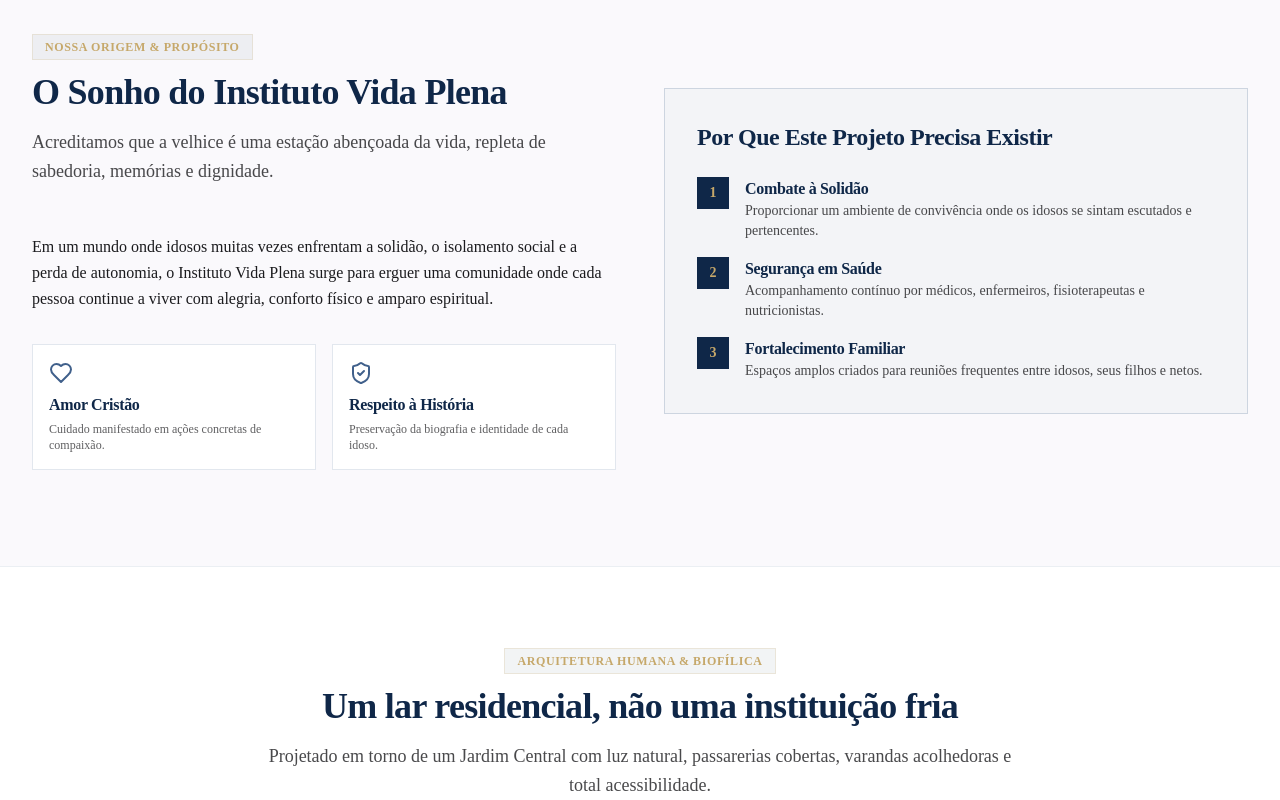
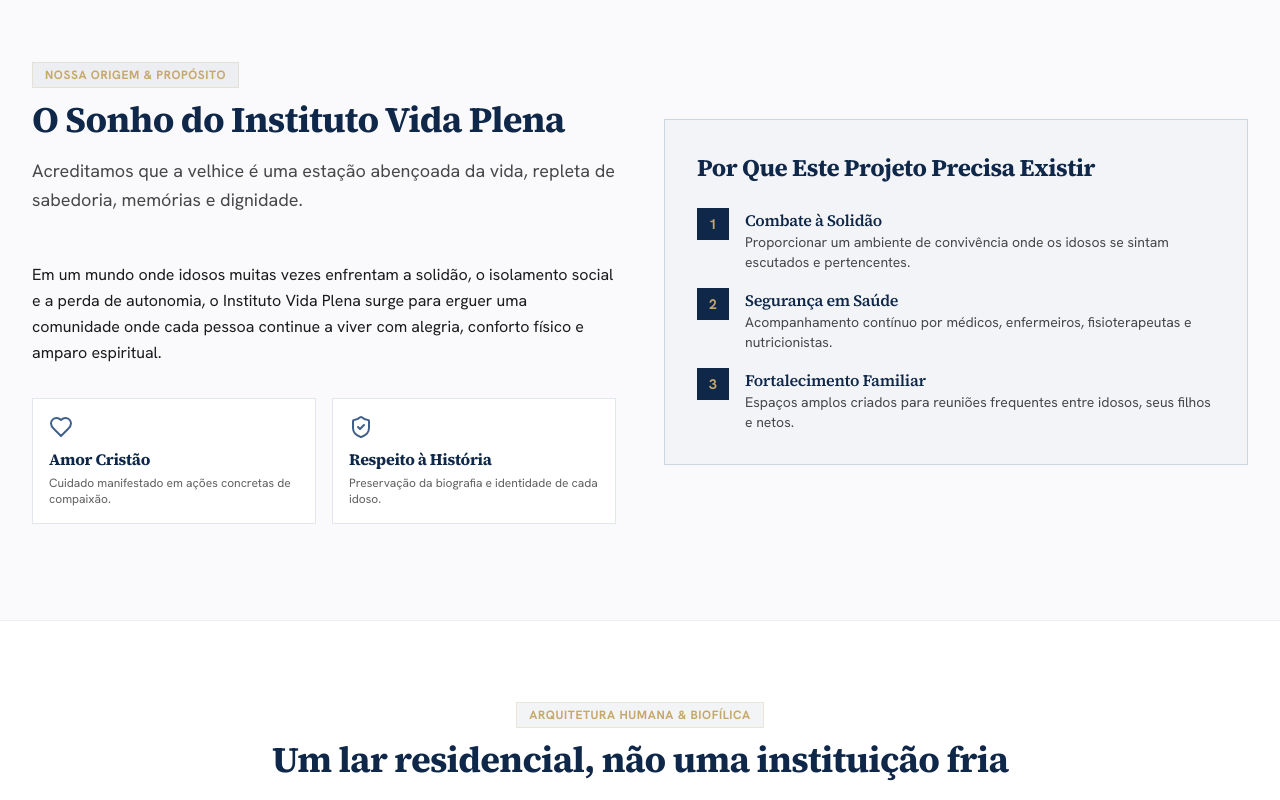
Before and after one commit to ediestudioficial-bot/INSTITUTO-VIDA-PLENA, a Next.js app: page / in a window 1280 px wide. Shown: the part 1020-1820 px from the top of the page. Built offline with nearby package versions, Linux system fonts and the light colour scheme.

Commit message:
Atualiza tipografia e metadados da identidade editorial

```diff
--- a/src/app/layout.tsx
+++ b/src/app/layout.tsx
@@ -1,63 +1,26 @@
 import type { Metadata } from "next";
+import { Hanken_Grotesk, Source_Serif_4 } from "next/font/google";
 import { Header } from "@/components/Header";
 import { Footer } from "@/components/Footer";
 import "./globals.css";
 
+const sans = Hanken_Grotesk({ subsets: ["latin"], variable: "--font-sans", display: "swap" });
+const serif = Source_Serif_4({ subsets: ["latin"], variable: "--font-serif", display: "swap" });
+
 export const metadata: Metadata = {
-  title: {
-    default: "Instituto Vida Plena | Um lugar para continuar vivendo",
-    template: "%s | Instituto Vida Plena",
-  },
-  description:
-    "Projeto social e cristão voltado à futura criação de um lar residencial para acolhimento integral a idosos com dignidade, segurança, fé e propósito.",
-  keywords: [
-    "Instituto Vida Plena",
-    "ILPI",
-    "Acolhimento a idosos",
-    "Casa de repouso humana",
-    "Terceira idade",
-    "Arquitetura acessível idosos",
-    "Cuidado cristão",
-    "Jardim das Memórias",
-  ],
+  title: { default: "Instituto Vida Plena | Dignidade e cuidado para a pessoa idosa", template: "%s | Instituto Vida Plena" },
+  description: "Projeto social de inspiração cristã voltado ao futuro acolhimento integral de pessoas idosas com dignidade, amparo e amor em ação.",
   authors: [{ name: "Instituto Vida Plena" }],
-  openGraph: {
-    title: "Instituto Vida Plena | Um lugar para continuar vivendo",
-    description:
-      "Projeto social e cristão voltado ao acolhimento integral da pessoa idosa com dignidade, humanidade e transparência.",
-    url: "https://institutovidaplena.org",
-    siteName: "Instituto Vida Plena",
-    locale: "pt_BR",
-    type: "website",
-  },
-  robots: {
-    index: true,
-    follow: true,
-  },
+  robots: { index: true, follow: true },
 };
 
-export default function RootLayout({
-  children,
-}: Readonly<{
-  children: React.ReactNode;
-}>) {
+export default function RootLayout({ children }: Readonly<{ children: React.ReactNode }>) {
   return (
-    <html lang="pt-BR" className="h-full">
-      <body className="flex flex-col min-h-full bg-brand-cream text-brand-charcoal antialiased">
-        {/* Link para pular direto ao conteúdo principal (Acessibilidade) */}
-        <a
-          href="#conteudo-principal"
-          className="sr-only focus:not-sr-only focus:absolute focus:top-2 focus:left-2 focus:z-50 focus:px-4 focus:py-2 focus:bg-brand-gold focus:text-brand-deep font-bold rounded-lg shadow-lg"
-        >
-          Pular para o conteúdo principal
-        </a>
-
+    <html lang="pt-BR" className={`${sans.variable} ${serif.variable}`}>
+      <body className="min-h-screen bg-brand-cream text-brand-charcoal antialiased">
+        <a href="#conteudo-principal" className="sr-only focus:not-sr-only focus:fixed focus:top-3 focus:left-3 focus:z-[100] focus:bg-brand-deep focus:text-white focus:px-4 focus:py-3">Pular para o conteúdo</a>
         <Header />
-
-        <main id="conteudo-principal" className="flex-grow">
-          {children}
-        </main>
-
+        <main id="conteudo-principal">{children}</main>
         <Footer />
       </body>
     </html>
```
